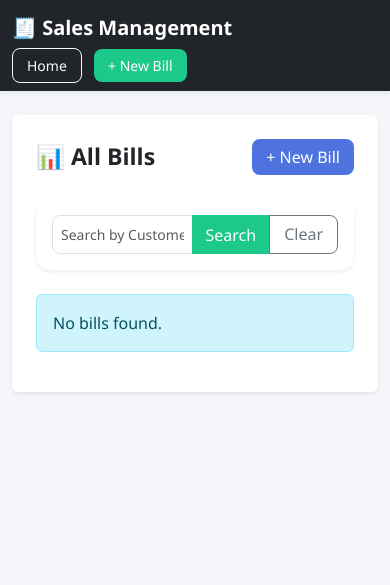
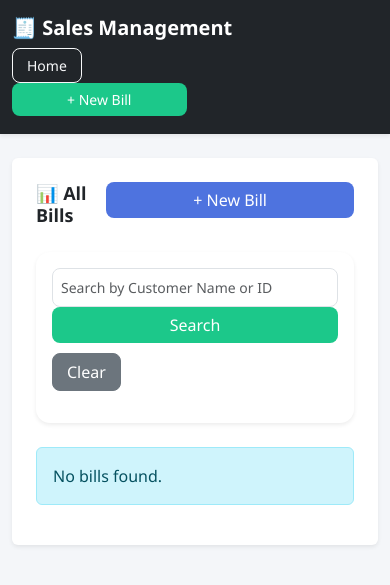
Before and after one commit to Suryanagireddy1/Sales_management, a Flask app: page / in a window 390 px wide. Shown: the top 585 px of the page. Run offline with Flask 3, Linux system fonts and the light colour scheme; data comes from the database, SQL or seed files in the repository; data that the repository does not hold is empty.

Commit message:
Added responsive for mobiles

```diff
--- a/static/style.css
+++ b/static/style.css
@@ -92,9 +92,42 @@ h3 {
     box-shadow: 0 3px 8px rgba(0, 0, 0, 0.15);
 }
 
-/* Responsive Spacing */
 @media (max-width: 768px) {
-    .card-header .row > div {
-        margin-bottom: 5px;
+
+    h3 {
+        font-size: 18px;
+    }
+
+    .card-header {
+        font-size: 13px;
+    }
+
+    /* DO NOT override input-group display */
+    .input-group {
+        flex-wrap: wrap;
+    }
+
+    .input-group input {
+        width: 100%;
+        margin-bottom: 8px;
+        border-radius: 8px;
+    }
+
+    .input-group .btn {
+        width: 100%;
+        border-radius: 8px;
+        margin-bottom: 6px;
+    }
+
+    /* Improve tables */
+    .table {
+        font-size: 13px;
+    }
+
+    /* Only large action buttons full width */
+    .btn-primary,
+    .btn-success {
+        width: 100%;
+        margin-bottom: 10px;
     }
 }
--- a/templates/index.html
+++ b/templates/index.html
@@ -9,15 +9,16 @@
 
 <!-- Search Card -->
 <div class="card p-3 mb-4 shadow-sm">
-    <form method="GET" action="/">
-        <div class="input-group">
+    <form method="GET" action="/" class="mb-3">
+    <div class="search-box">
         <input type="text" name="search" class="form-control"
                placeholder="Search by Customer Name or ID"
                value="{{ search if search }}">
         <button class="btn btn-success">Search</button>
-            <a href="/" class="btn btn-outline-secondary">Clear</a>
+        <a href="/" class="btn btn-secondary">Clear</a>
     </div>
 </form>
+
 </div>
 
 <!-- Bills List -->
```
Lines whose indentation alone changed are shown as unchanged.
